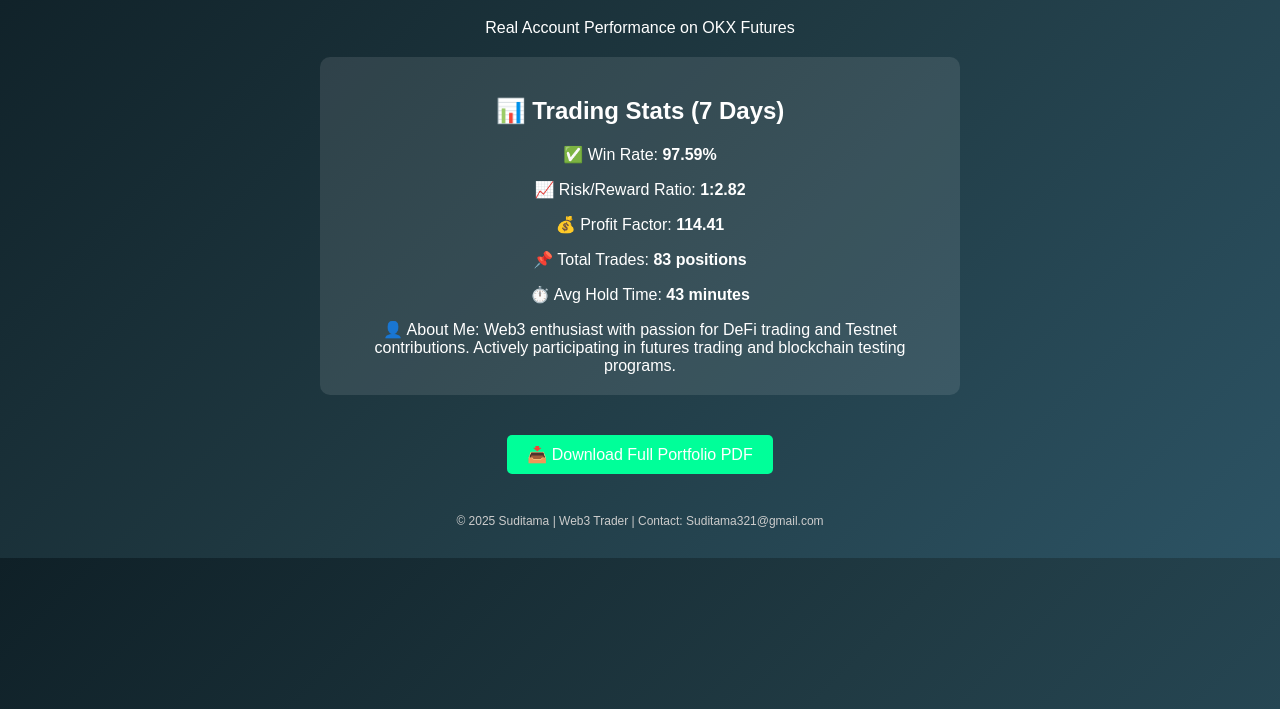
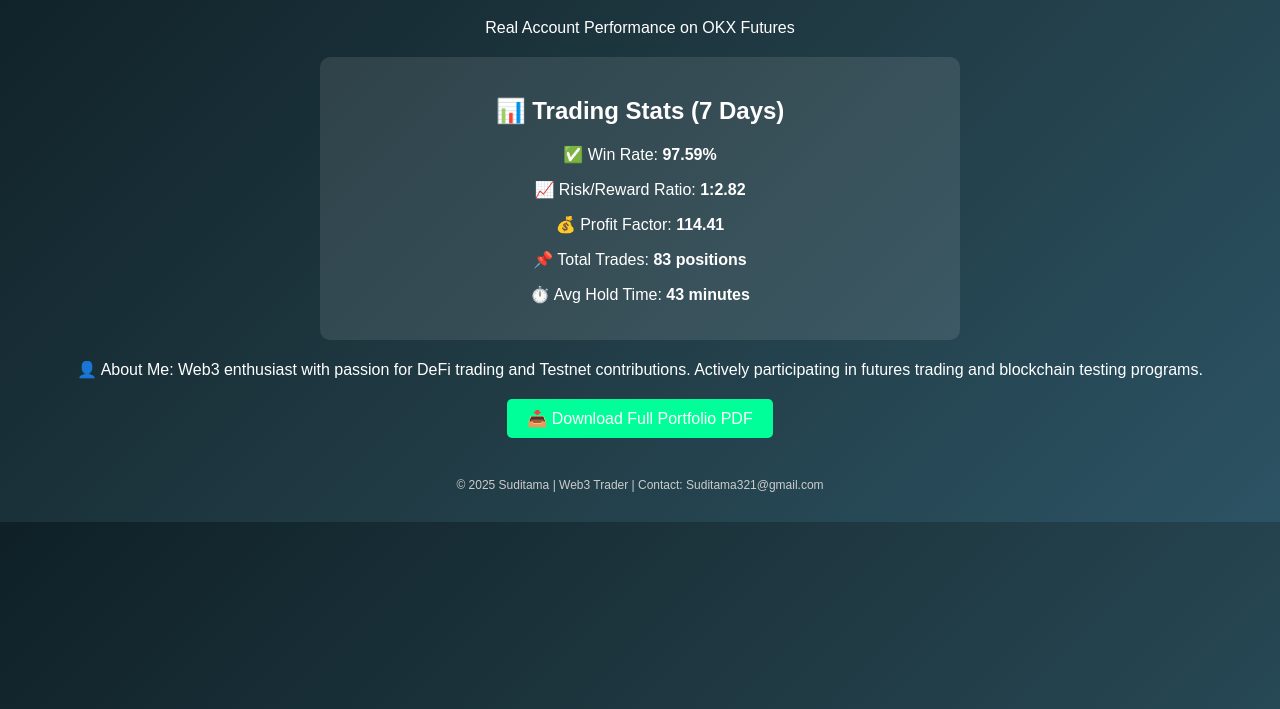
Before and after one commit to Suditama/Suditamaa.github.io, a plain HTML site: page Index.html in a window 1280 px wide. Shown: the part 91-800 px from the top of the page. Drawn offline with Linux system fonts and the light colour scheme.

Commit message:
Update Index.html

```diff
--- a/Index.html
+++ b/Index.html
@@ -54,11 +54,11 @@
             <p>💰 Profit Factor: <strong>114.41</strong></p>
             <p>📌 Total Trades: <strong>83 positions</strong></p>
             <p>⏱️ Avg Hold Time: <strong>43 minutes</strong></p>
-            👤 About Me:
-Web3 enthusiast with passion for DeFi trading and Testnet contributions.
-Actively participating in futures trading and blockchain testing programs.
         </div>
 
+      <div>  👤 About Me:
+Web3 enthusiast with passion for DeFi trading and Testnet contributions.
+Actively participating in futures trading and blockchain testing programs.</div>
         <a class="download" href="Portofolio.pdf" target="_blank">📥 Download Full Portfolio PDF</a>
 
         <footer>
```
